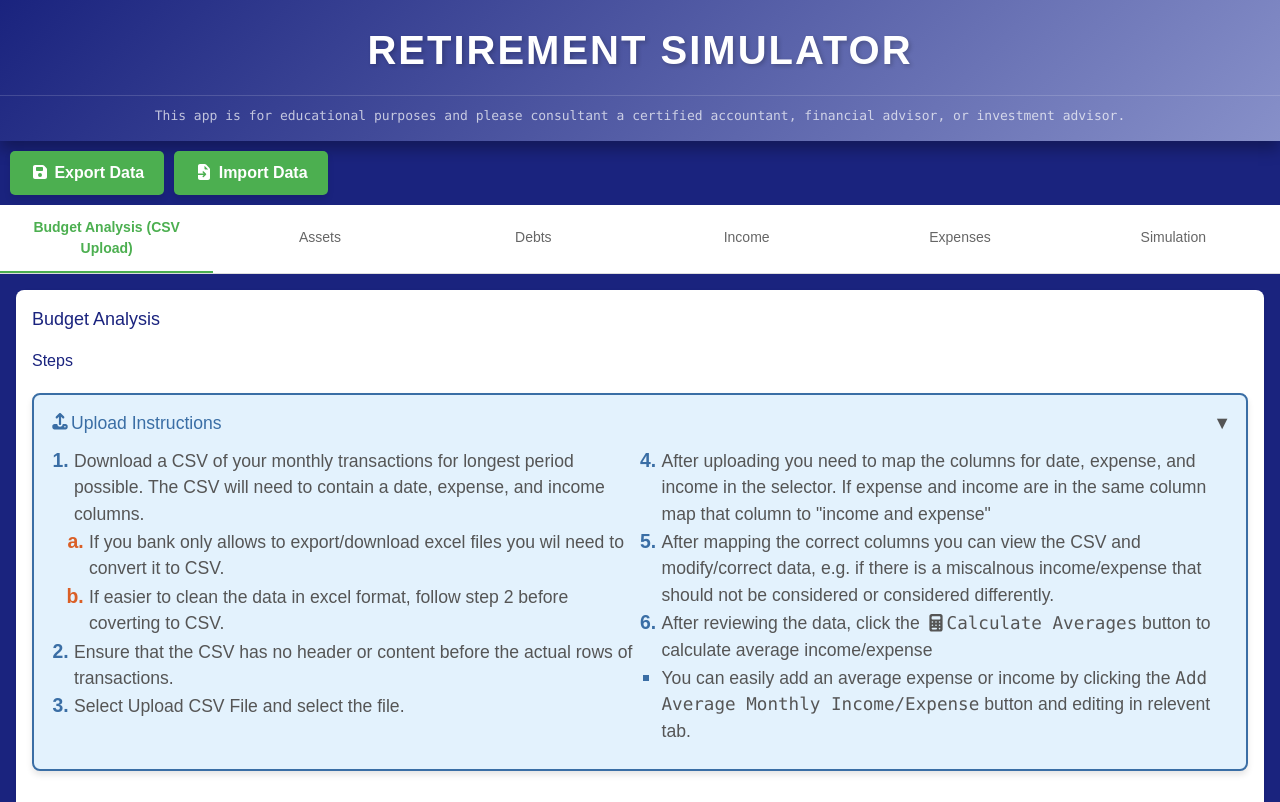
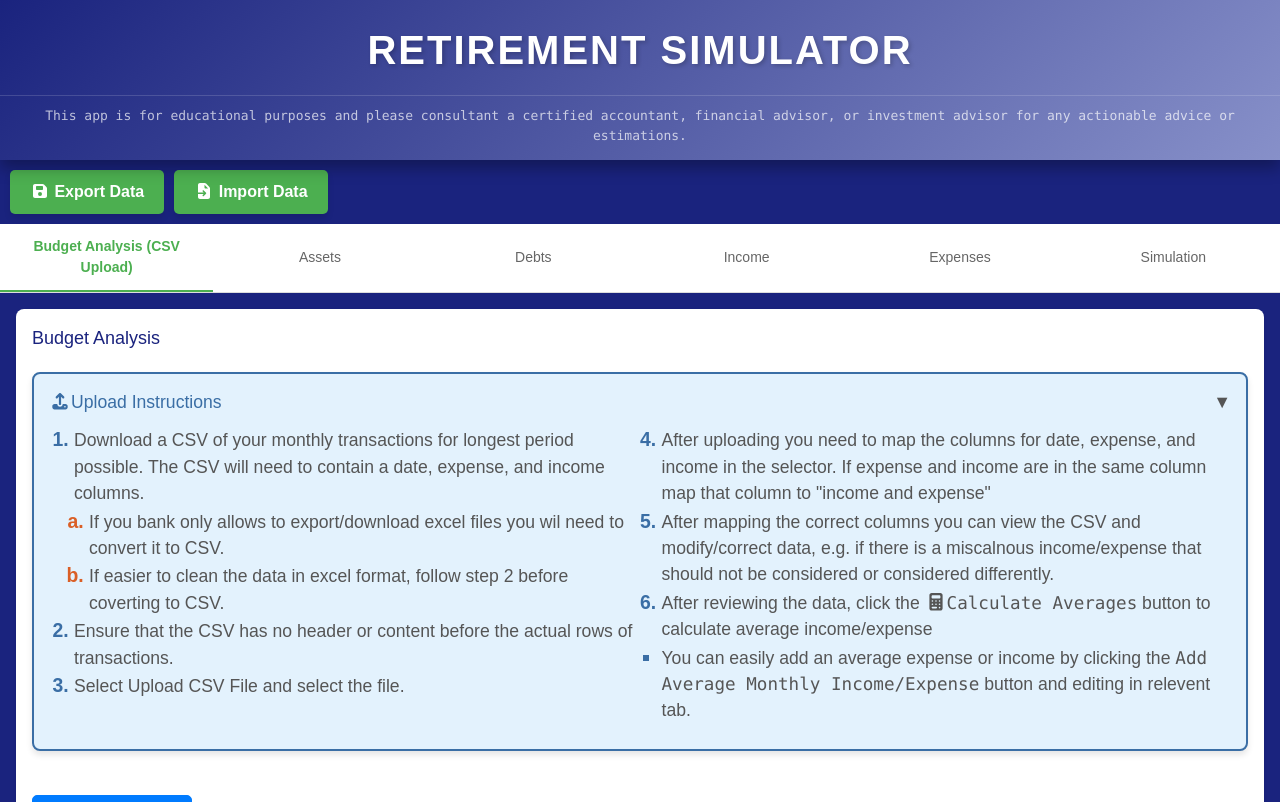
Before and after one commit to mhant/When-Can-I-Retire, a Next.js app: page / in a window 1280 px wide. Shown: the top 802 px of the page. Built offline with nearby package versions, Linux system fonts and the light colour scheme.

Commit message:
sticky header and some text changes

```diff
--- a/src/app/App.css
+++ b/src/app/App.css
@@ -5,56 +5,40 @@
 }
 
 .header {
-    /* 1. Gradient Background for depth */
     background: linear-gradient(135deg, #1A237E 0%, #8790c9 100%);
-
-    /* 2. Generous Padding for space and modern aesthetics */
     padding: 20px 0 15px 0;
-
-    /* 3. Strong Box Shadow for a "floating" effect */
     box-shadow: 0 8px 15px rgba(0, 0, 0, 0.3);
-
-    /* 4. Ensure text is bright white for maximum contrast on the dark background */
     color: white;
-
-    /* 5. Smooth transition for hover effects (optional but nice) */
     transition: box-shadow 0.3s ease;
+    position: sticky;
+    top: 0;
+    z-index: 1000;
+    width: 100%;
+    backdrop-filter: saturate(120%) blur(6px);
+    -webkit-backdrop-filter: saturate(120%) blur(6px);
+    will-change: transform;
 }
 
 
 .header h1 {
-    /* 1. Increased Size and Weight for dominance */
     font-size: clamp(28px, 5vw, 40px);
-    /* Responsive sizing for all devices */
     font-weight: 900;
     text-align: center;
     margin: 0;
-
-    /* 2. Subtle Text Shadow for pop and definition */
     text-shadow: 2px 2px 4px rgba(0, 0, 0, 0.2);
-
-    /* 3. Optional: Transform to uppercase for a structured, professional look */
     letter-spacing: 2px;
     text-transform: uppercase;
 }
 
 
 .disclaimer {
-    /* 1. Subtle Contrast: Use a lighter gray for the disclaimer */
     color: rgba(255, 255, 255, 0.7);
-
-    /* 2. Increased Readability */
     font-size: 13px;
     font-weight: 300;
     text-align: center;
-
-    /* 3. Visual Separator Line (using a border) */
     border-top: 1px solid rgba(255, 255, 255, 0.15);
     padding-top: 10px;
     margin-top: 15px;
-    /* Increased margin from the H1 */
-
-    /* 4. Use a monospace font for a technical/serious touch (optional) */
     font-family: 'Consolas', 'Courier New', monospace;
 }
 
--- a/src/app/budgetAnalysis.tsx
+++ b/src/app/budgetAnalysis.tsx
@@ -194,7 +194,6 @@ export default function BudgetAnalysis({ addExpense, addIncome }: BudgetAnalysis
         <>
             <section className="section">
                 <h2>Budget Analysis</h2>
-                <h3>Steps</h3>
                 <div className="instruction-text">
                     <div className="instruction-header" onClick={toggleCollapseInstructions}>
                         <span style={{ color: '#3A6EA5' }}> <FontAwesomeIcon icon={faUpload} />Upload Instructions</span>
--- a/src/app/page.tsx
+++ b/src/app/page.tsx
@@ -317,7 +317,7 @@ export default function Home() {
     <div className="app">
       <header className="header">
         <h1>Retirement Simulator</h1>
-        <div className="disclaimer">This app is for educational purposes and please consultant a certified accountant, financial advisor, or investment advisor.</div>
+        <div className="disclaimer">This app is for educational purposes and please consultant a certified accountant, financial advisor, or investment advisor for any actionable advice or estimations.</div>
       </header>
       <div className="button-container">
         <button className="export-button" onClick={() => {
```
